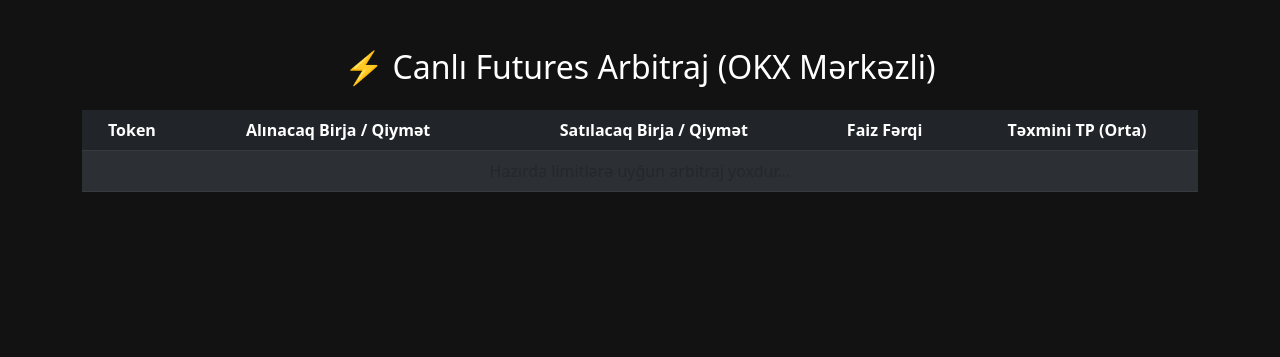
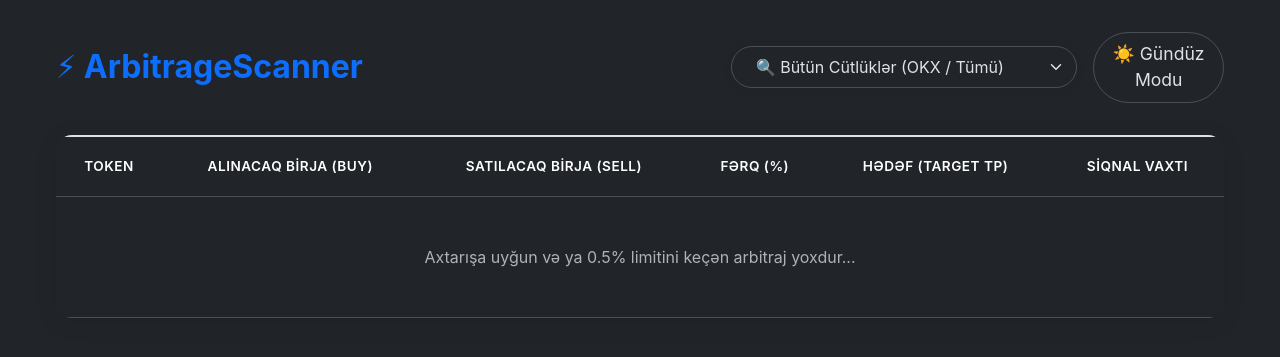
Before and after one commit to Bayram13/arbitraj, a Flask app: page / in a window 1280 px wide. Shown: the top 357 px of the page. Run offline with Flask 3, Linux system fonts and the light colour scheme; data that the repository does not hold is empty.

Commit message:
Update index.html for theme and layout improvements

```diff
--- a/templates/index.html
+++ b/templates/index.html
@@ -1,64 +1,203 @@
 <!DOCTYPE html>
-<html lang="az">
+<html lang="az" data-bs-theme="dark">
 <head>
     <meta charset="UTF-8">
     <meta name="viewport" content="width=device-width, initial-scale=1.0">
-    <title>Canlı Arbitraj Skaneri</title>
-    <link href="https://cdn.jsdelivr.net/npm/bootstrap@5.3.0/dist/css/bootstrap.min.css" rel="stylesheet">
+    <title>Crypto Arbitrage Pro</title>
+    <link href="https://cdn.jsdelivr.net/npm/bootstrap@5.3.2/dist/css/bootstrap.min.css" rel="stylesheet">
     <style>
-        body { background-color: #121212; color: #ffffff; }
-        .table-dark { background-color: #1e1e1e; }
+        body {
+            font-family: 'Inter', 'Segoe UI', Tahoma, Geneva, Verdana, sans-serif;
+            transition: background-color 0.3s ease, color 0.3s ease;
+        }
+        .app-container {
+            max-width: 1200px;
+            margin: 0 auto;
+            padding: 2rem 1rem;
+        }
+        .header-action {
+            display: flex;
+            justify-content: space-between;
+            align-items: center;
+            margin-bottom: 2rem;
+        }
+        .card-custom {
+            border-radius: 16px;
+            border: none;
+            box-shadow: 0 4px 24px rgba(0, 0, 0, 0.08);
+            overflow: hidden;
+            transition: background-color 0.3s ease;
+        }
+        .table {
+            margin-bottom: 0;
+        }
+        .table th {
+            font-weight: 600;
+            text-transform: uppercase;
+            font-size: 0.85rem;
+            letter-spacing: 0.5px;
+            padding: 1.2rem 1rem;
+        }
+        .table td {
+            vertical-align: middle;
+            padding: 1rem;
+        }
+        a.exchange-link {
+            text-decoration: none;
+            font-weight: 600;
+        }
+        a.exchange-link:hover {
+            text-decoration: underline;
+        }
+        .theme-toggle-btn {
+            background: transparent;
+            border: 1px solid var(--bs-border-color);
+            color: var(--bs-body-color);
+            padding: 0.5rem 1rem;
+            border-radius: 50px;
+            cursor: pointer;
+            font-size: 1.1rem;
+            transition: all 0.2s ease;
+        }
+        .theme-toggle-btn:hover {
+            background-color: var(--bs-tertiary-bg);
+        }
+        .filter-select {
+            border-radius: 50px;
+            padding: 0.5rem 1.5rem;
+            cursor: pointer;
+            border: 1px solid var(--bs-border-color);
+            box-shadow: 0 2px 10px rgba(0,0,0,0.05);
+        }
+        /* Gündüz rejimi üçün xüsusi düzəlişlər */
+        [data-bs-theme="light"] .card-custom {
+            box-shadow: 0 4px 24px rgba(0, 0, 0, 0.04);
+        }
+        [data-bs-theme="light"] body {
+            background-color: #f8f9fa;
+        }
     </style>
     <script>
+        let allData = [];
+
+        // Mövzu tənzimləmələri
+        function initTheme() {
+            const savedTheme = localStorage.getItem('theme') || 'dark';
+            document.documentElement.setAttribute('data-bs-theme', savedTheme);
+            updateThemeIcon(savedTheme);
+        }
+
+        function toggleTheme() {
+            const currentTheme = document.documentElement.getAttribute('data-bs-theme');
+            const newTheme = currentTheme === 'dark' ? 'light' : 'dark';
+            document.documentElement.setAttribute('data-bs-theme', newTheme);
+            localStorage.setItem('theme', newTheme);
+            updateThemeIcon(newTheme);
+        }
+
+        function updateThemeIcon(theme) {
+            const iconElement = document.getElementById('theme-icon');
+            iconElement.innerHTML = theme === 'dark' ? '☀️ Gündüz Modu' : '🌙 Gecə Modu';
+        }
+
+        // Data çəkmək
         async function fetchData() {
             try {
                 const response = await fetch('/api/data');
-                const data = await response.json();
+                allData = await response.json();
+                renderTable();
+            } catch (error) {
+                console.error('Data xətası:', error);
+            }
+        }
 
+        // Cədvəli qurmaq
+        function renderTable() {
+            const filterValue = document.getElementById('exchangeFilter').value;
             let tableHTML = "";
-                if(data.length === 0) {
-                    tableHTML = `<tr><td colspan="5" class="text-center text-muted">Hazırda limitlərə uyğun arbitraj yoxdur...</td></tr>`;
+
+            let filteredData = allData;
+            if (filterValue !== "ALL") {
+                filteredData = allData.filter(row => row.buy_ex === filterValue || row.sell_ex === filterValue);
+            }
+
+            if(filteredData.length === 0) {
+                tableHTML = `<tr><td colspan="6" class="text-center text-muted py-5">Axtarışa uyğun və ya 0.5% limitini keçən arbitraj yoxdur...</td></tr>`;
             } else {
-                    data.forEach(row => {
+                filteredData.forEach(row => {
                     tableHTML += `
                         <tr>
-                                <td><strong>${row.token}</strong></td>
-                                <td class="text-success">${row.buy_ex} <br> <small>${row.buy_p}</small></td>
-                                <td class="text-danger">${row.sell_ex} <br> <small>${row.sell_p}</small></td>
-                                <td><strong class="text-warning">${row.diff.toFixed(2)}%</strong></td>
-                                <td>${row.tp_price.toFixed(4)}</td>
+                            <td><strong class="fs-5">${row.token}</strong></td>
+                            <td>
+                                <a href="${row.buy_url}" target="_blank" class="exchange-link text-success">${row.buy_ex}</a>
+                                <br> <span class="text-secondary opacity-75">${row.buy_p}</span>
+                            </td>
+                            <td>
+                                <a href="${row.sell_url}" target="_blank" class="exchange-link text-danger">${row.sell_ex}</a>
+                                <br> <span class="text-secondary opacity-75">${row.sell_p}</span>
+                            </td>
+                            <td>
+                                <span class="badge bg-primary px-3 py-2 rounded-pill fs-6">${row.diff.toFixed(2)}%</span>
+                            </td>
+                            <td class="fw-medium">${row.tp_price.toFixed(4)}</td>
+                            <td><span class="text-muted small">${row.time.split(' ')[1]} UTC</span></td>
                         </tr>
                     `;
                 });
             }
             document.getElementById('arb-table-body').innerHTML = tableHTML;
-            } catch (error) {
-                console.error('Məlumat yenilənmədi:', error);
         }
-        }
-        setInterval(fetchData, 3000); // 3 saniyədən bir yenilə
-        window.onload = fetchData;
+
+        setInterval(fetchData, 3000);
+        window.onload = () => {
+            initTheme();
+            fetchData();
+        };
     </script>
 </head>
 <body>
-    <div class="container mt-5">
-        <h2 class="text-center mb-4">⚡ Canlı Futures Arbitraj (OKX Mərkəzli)</h2>
+    <div class="app-container">
+        <div class="header-action">
+            <h2 class="fw-bold m-0 text-primary">⚡ ArbitrageScanner</h2>
+
+            <div class="d-flex gap-3 align-items-center">
+                <select id="exchangeFilter" class="form-select filter-select bg-body text-body" onchange="renderTable()">
+                    <option value="ALL">🔍 Bütün Cütlüklər (OKX / Tümü)</option>
+                    <option value="Binance">OKX / Binance</option>
+                    <option value="Bybit">OKX / Bybit</option>
+                    <option value="MEXC">OKX / MEXC</option>
+                    <option value="KuCoin">OKX / KuCoin</option>
+                    <option value="GateIO">OKX / GateIO</option>
+                    <option value="Bitget">OKX / Bitget</option>
+                    <option value="HTX">OKX / HTX</option>
+                </select>
+
+                <button class="theme-toggle-btn d-flex align-items-center gap-2" onclick="toggleTheme()" id="theme-icon">
+                    ☀️ Gündüz Modu
+                </button>
+            </div>
+        </div>
+
+        <div class="card card-custom bg-body-tertiary">
             <div class="table-responsive">
-            <table class="table table-dark table-striped table-hover text-center align-middle">
-                <thead>
+                <table class="table table-hover text-center align-middle mb-0">
+                    <thead class="table-group-divider">
                         <tr>
                             <th>Token</th>
-                        <th>Alınacaq Birja / Qiymət</th>
-                        <th>Satılacaq Birja / Qiymət</th>
-                        <th>Faiz Fərqi</th>
-                        <th>Təxmini TP (Orta)</th>
+                            <th>Alınacaq Birja (Buy)</th>
+                            <th>Satılacaq Birja (Sell)</th>
+                            <th>Fərq (%)</th>
+                            <th>Hədəf (Target TP)</th>
+                            <th>Siqnal Vaxtı</th>
                         </tr>
                     </thead>
-                <tbody id="arb-table-body">
-                    <tr><td colspan="5">Skaner işə düşür... Gözləyin.</td></tr>
+                    <tbody id="arb-table-body" class="table-group-divider border-top-0">
+                        <tr><td colspan="6" class="py-5 text-muted">Sistem yoxlanılır... Lütfən gözləyin.</td></tr>
                     </tbody>
                 </table>
             </div>
         </div>
+
+    </div>
 </body>
 </html>
```
Lines whose indentation alone changed are shown as unchanged.
